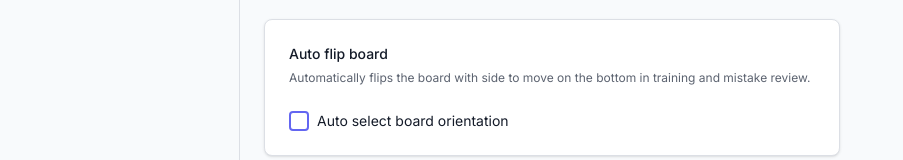
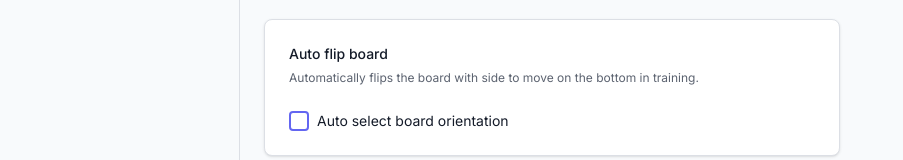
Before and after one commit to mortoni/patternforge, a Next.js app: page /app/settings in a window 1280 px wide. Shown: the part 429-589 px from the top of the page, without its empty margins (0-903 px from the left). Built offline with nearby package versions, Linux system fonts and the light colour scheme; no server answers.

Commit message:
updates setting description

```diff
--- a/src/features/settings/components/auto-board-orientation-card.tsx
+++ b/src/features/settings/components/auto-board-orientation-card.tsx
@@ -21,8 +21,7 @@ export function AutorBoardOrientationCard({
       <CardHeader>
         <h3 className="text-sm font-medium text-foreground">Auto flip board</h3>
         <p className="text-xs text-muted-foreground">
-          Automatically flips the board with side to move on the bottom in training and
-          mistake review.
+          Automatically flips the board with side to move on the bottom in training.
         </p>
       </CardHeader>
       <CardContent>
```
